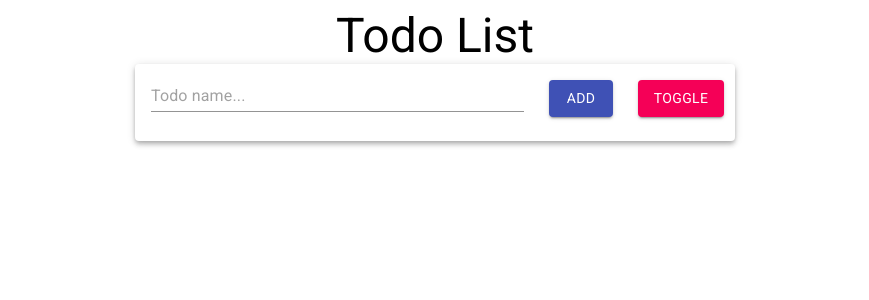
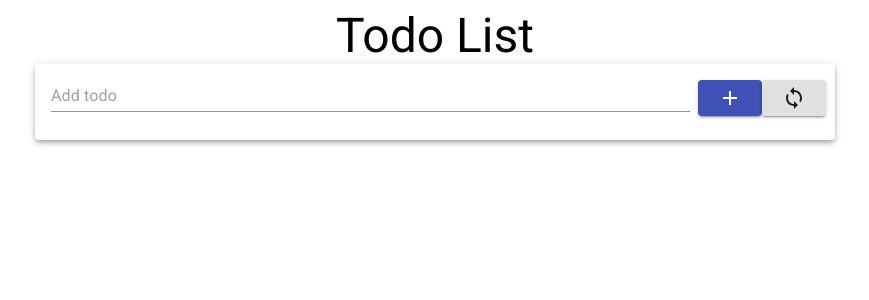
Before and after one commit to joao-zanutto/just-another-react-todo, a React (Create React App) app: page / in a window 1280 px wide. Shown: the top 300 px of the page, without its empty margins (205-1074 px from the left). Built offline with nearby package versions, Linux system fonts and the light colour scheme.

Commit message:
Created filter functionality

```diff
--- a/src/App.js
+++ b/src/App.js
@@ -1,11 +1,12 @@
 import { Typography, Container } from '@material-ui/core';
 import { useState } from 'react';
-import AddTodo from './components/AddTodo';
+import ToolBar from './components/ToolBar';
 import TodoList from './components/TodoList';
 
 function App() {
 	const [todoList, setTodoList] = useState([]);
 	const [idCount, setIdCount] = useState(0);
+	const [filterTerm, setFilterTerm] = useState('');
 
 	const incrementId = () => {
 		setIdCount(idCount + 1);
@@ -26,8 +27,12 @@ function App() {
 		<div className='App'>
 			<Container align='center'>
 				<Typography variant='h3'> Todo List </Typography>
-				<AddTodo addTodo={addTodo} />
-				<TodoList todoList={todoList} deleteTodo={deleteTodo} />
+				<ToolBar addTodo={addTodo} setFilter={setFilterTerm} />
+				<TodoList
+					todoList={todoList}
+					deleteTodo={deleteTodo}
+					filterTerm={filterTerm}
+				/>
 			</Container>
 		</div>
 	);
--- a/src/components/AddTodo.js
+++ /dev/null
@@ -1,49 +0,0 @@
-import { Button, Card, CardContent, Grid, TextField } from '@material-ui/core';
-import React, { useState } from 'react';
-
-const AddTodo = ({ addTodo }) => {
-	const [textValue, setTextValue] = useState('');
-	const [behavior, setBehavior] = useState('add');
-
-	const toggle = () => {
-		behavior === 'add' ? setBehavior('search') : setBehavior('add');
-	};
-
-	const handleChange = (event) => {
-		setTextValue(event.target.value);
-	};
-
-	return (
-		<div>
-			<Card elevation={4} style={{ width: 600 }}>
-				<CardContent>
-					<Grid container spacing={2}>
-						<Grid item xs={8}>
-							<TextField
-								fullWidth
-								placeholder='Todo name...'
-								value={textValue}
-								onChange={handleChange}
-							/>
-						</Grid>
-						<Grid item xs={2}>
-							<Button
-								color='primary'
-								variant='contained'
-								onClick={() => addTodo(textValue)}>
-								{behavior}
-							</Button>
-						</Grid>
-						<Grid item xs={2}>
-							<Button color='secondary' variant='contained' onClick={toggle}>
-								Toggle
-							</Button>
-						</Grid>
-					</Grid>
-				</CardContent>
-			</Card>
-		</div>
-	);
-};
-
-export default AddTodo;
--- a/src/components/TodoList.js
+++ b/src/components/TodoList.js
@@ -1,17 +1,20 @@
 import React from 'react';
 import Todo from './Todo';
 
-const TodoList = ({ todoList, deleteTodo }) => {
+const TodoList = ({ todoList, deleteTodo, filterTerm }) => {
 	return (
 		<div>
-			{todoList.map((todo) => {
-				return (
-					<Todo del={deleteTodo} id={todo.id} key={todo.id}>
-						{' '}
-						{todo.name}{' '}
-					</Todo>
-				);
-			})}
+			{todoList
+				.filter((todo) => {
+					return todo.name.includes(filterTerm);
+				})
+				.map((todo) => {
+					return (
+						<Todo del={deleteTodo} id={todo.id} key={todo.id}>
+							{todo.name}
+						</Todo>
+					);
+				})}
 		</div>
 	);
 };
--- /dev/null
+++ b/src/components/ToolBar.js
@@ -0,0 +1,61 @@
+import { Button, Card, CardContent, Grid, TextField } from '@material-ui/core';
+import React, { useState } from 'react';
+import AddIcon from '@material-ui/icons/Add';
+import SearchIcon from '@material-ui/icons/Search';
+import LoopIcon from '@material-ui/icons/Loop';
+
+const ToolBar = ({ addTodo, setFilter }) => {
+	const [textValue, setTextValue] = useState('');
+	const [behavior, setBehavior] = useState('add');
+
+	const toggle = () => {
+		behavior === 'add' ? setBehavior('search') : setBehavior('add');
+	};
+
+	const handleChange = (event) => {
+		setTextValue(event.target.value);
+	};
+
+	return (
+		<div>
+			<Card elevation={4} style={{ width: 800 }}>
+				<CardContent>
+					<Grid container spacing={1}>
+						<Grid item xs={10}>
+							<TextField
+								fullWidth
+								placeholder={behavior === 'add' ? 'Add todo' : 'Filter todos'}
+								value={textValue}
+								onChange={handleChange}
+							/>
+						</Grid>
+						<Grid item xs={1}>
+							{behavior === 'add' ? (
+								<Button
+									color='primary'
+									variant='contained'
+									onClick={() => addTodo(textValue)}>
+									<AddIcon color='inherit' />
+								</Button>
+							) : (
+								<Button
+									color='secondary'
+									variant='contained'
+									onClick={() => setFilter(textValue)}>
+									<SearchIcon />
+								</Button>
+							)}
+						</Grid>
+						<Grid item xs={1}>
+							<Button variant='contained' onClick={toggle}>
+								<LoopIcon />
+							</Button>
+						</Grid>
+					</Grid>
+				</CardContent>
+			</Card>
+		</div>
+	);
+};
+
+export default ToolBar;
```
